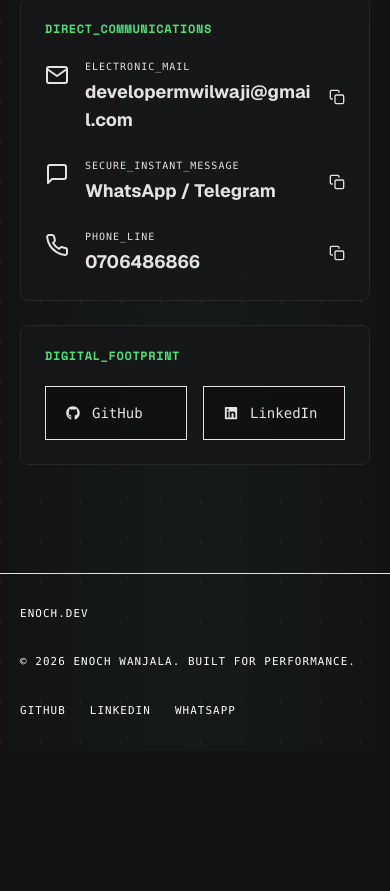
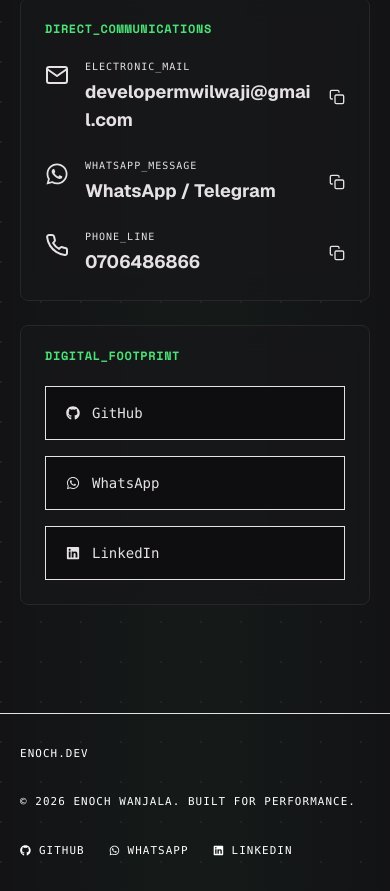
Before and after one commit to Enoch-Wanjala/my_portfolio, a React (Vite) app: page /contact in a window 390 px wide. Shown: the part 1219-2110 px from the top of the page. Before the commit the page ends 1970 px from the top, so only its background shows below. Built offline with nearby package versions, Linux system fonts and the light colour scheme; no server answers.

Commit message:
Wire WhatsApp contact links

```diff
--- a/src/components/layout/Footer.tsx
+++ b/src/components/layout/Footer.tsx
@@ -11,7 +11,8 @@ export function Footer() {
         <p className="text-muted">© 2026 Enoch Wanjala. Built for performance.</p>
         <div className="flex flex-wrap gap-6">
           {socials.slice(0, 3).map((social) => (
-            <a key={social.label} href={social.href} target="_blank" rel="noreferrer" className="hover:text-mint">
+            <a key={social.label} href={social.href} target="_blank" rel="noreferrer" className="inline-flex items-center gap-2 text-muted hover:text-mint">
+              <social.icon aria-hidden />
               {social.label}
             </a>
           ))}
--- a/src/components/sections/ContactDetails.tsx
+++ b/src/components/sections/ContactDetails.tsx
@@ -1,44 +1,67 @@
-import { FiCopy, FiMail, FiMessageSquare, FiPhone } from 'react-icons/fi';
+import { FiCopy, FiMail, FiPhone } from 'react-icons/fi';
+import { FaWhatsapp } from 'react-icons/fa6';
 import { contactInfo } from '../../data/contact';
-import { socials } from '../../data/socials';
+import { socials, whatsappUrl } from '../../data/socials';
 import { Card } from '../ui/Card';
 import { copyToClipboard } from '../../utils/copy';
 
+const phoneHref = `tel:+254${contactInfo.phone.slice(1)}`;
+
+const communicationRows = [
+  {
+    label: 'Electronic_Mail',
+    value: contactInfo.email,
+    href: `mailto:${contactInfo.email}`,
+    copyValue: contactInfo.email,
+    icon: FiMail
+  },
+  {
+    label: 'WhatsApp_Message',
+    value: 'WhatsApp / Telegram',
+    href: whatsappUrl,
+    copyValue: contactInfo.phone,
+    icon: FaWhatsapp
+  },
+  {
+    label: 'Phone_Line',
+    value: contactInfo.phone,
+    href: phoneHref,
+    copyValue: contactInfo.phone,
+    icon: FiPhone
+  }
+] as const;
+
 export function ContactDetails() {
-  const rows = [
-    ['Electronic_Mail', contactInfo.email, FiMail],
-    ['Secure_Instant_Message', 'WhatsApp / Telegram', FiMessageSquare],
-    ['Phone_Line', contactInfo.phone, FiPhone]
-  ] as const;
-
   return (
     <div className="space-y-6">
       <Card>
         <p className="eyebrow">direct_communications</p>
         <div className="mt-6 space-y-6">
-          {rows.map(([label, value, Icon]) => (
+          {communicationRows.map(({ label, value, href, copyValue, icon: Icon }) => (
             <div key={label} className="grid grid-cols-[auto_1fr_auto] gap-4">
-              <Icon className="mt-1 text-2xl text-mint" />
+              <Icon className="mt-1 text-2xl text-mint" aria-hidden />
               <div>
                 <p className="font-mono text-[10px] uppercase tracking-widest text-muted">{label}</p>
-                <p className="mt-1 break-all text-lg font-bold">{value}</p>
+                <a href={href} target={href.startsWith('http') ? '_blank' : undefined} rel={href.startsWith('http') ? 'noreferrer' : undefined} className="mt-1 block break-all text-lg font-bold hover:text-mint">
+                  {value}
+                </a>
               </div>
-              <button onClick={() => void copyToClipboard(value)} aria-label={`Copy ${label}`} className="text-muted hover:text-mint"><FiCopy /></button>
+              <button onClick={() => void copyToClipboard(copyValue)} aria-label={`Copy ${label}`} className="text-muted hover:text-mint"><FiCopy /></button>
             </div>
           ))}
         </div>
       </Card>
       <Card>
         <p className="eyebrow">digital_footprint</p>
-        <div className="mt-6 grid grid-cols-2 gap-4">
-          {socials.slice(0, 2).map((social) => (
-            <a key={social.label} href={social.href} target="_blank" rel="noreferrer" className="flex items-center gap-3 border border-line bg-black/30 px-5 py-4 font-mono text-sm hover:border-mint">
-              <social.icon /> {social.label}
+        <div className="mt-6 grid gap-4 sm:grid-cols-3">
+          {socials.slice(0, 3).map((social) => (
+            <a key={social.label} href={social.href} target="_blank" rel="noreferrer" className="flex items-center gap-3 border border-line bg-[#0e0e10] px-5 py-4 font-mono text-sm hover:border-mint hover:text-mint">
+              <social.icon className={social.label === 'WhatsApp' ? 'text-mint' : undefined} /> {social.label}
             </a>
           ))}
         </div>
       </Card>
-      <div className="hidden aspect-video border border-line bg-[radial-gradient(circle_at_50%_50%,rgba(42,211,109,.2),transparent_50%)] lg:block">
+      <div className="hidden aspect-video border border-line bg-[radial-gradient(circle_at_50%_50%,rgba(74,226,119,.18),transparent_50%)] lg:block">
         <p className="mt-[42%] px-4 font-mono text-[10px] uppercase tracking-widest text-muted">neural_net_visualization_v01</p>
       </div>
     </div>
--- a/src/components/sections/Hero.tsx
+++ b/src/components/sections/Hero.tsx
@@ -1,7 +1,10 @@
-import { FiArrowUpRight } from 'react-icons/fi';
-import { ButtonLink } from '../ui/Button';
+import { FiArrowUpRight, FiMail } from 'react-icons/fi';
+import { FaWhatsapp } from 'react-icons/fa6';
+import { ButtonAnchor, ButtonLink } from '../ui/Button';
 import { Reveal } from '../animations/Reveal';
 import { CodeWindow } from './CodeWindow';
+import { whatsappUrl } from '../../data/socials';
+import { site } from '../../constants/site';
 
 export function Hero() {
   return (
@@ -19,8 +22,12 @@ export function Hero() {
         </p>
         <div className="mt-9 flex flex-wrap gap-3">
           <ButtonLink to="/projects">View My Work <FiArrowUpRight /></ButtonLink>
-          <ButtonLink to="/contact" variant="ghost">WhatsApp</ButtonLink>
-          <ButtonLink to="/contact" variant="ghost">Email</ButtonLink>
+          <ButtonAnchor href={whatsappUrl} target="_blank" rel="noreferrer" variant="ghost" aria-label="Message Enoch on WhatsApp">
+            <FaWhatsapp /> WhatsApp
+          </ButtonAnchor>
+          <ButtonAnchor href={`mailto:${site.email}`} variant="ghost" aria-label="Email Enoch">
+            <FiMail /> Email
+          </ButtonAnchor>
         </div>
       </Reveal>
       <Reveal className="mt-10 max-w-[52rem]">
--- a/src/components/ui/Button.tsx
+++ b/src/components/ui/Button.tsx
@@ -4,6 +4,7 @@ import { cn } from '../../utils/cn';
 
 type ButtonProps = ButtonHTMLAttributes<HTMLButtonElement> & { variant?: 'primary' | 'ghost'; children: ReactNode };
 type LinkProps = AnchorHTMLAttributes<HTMLAnchorElement> & { to: string; variant?: 'primary' | 'ghost'; children: ReactNode };
+type AnchorProps = AnchorHTMLAttributes<HTMLAnchorElement> & { href: string; variant?: 'primary' | 'ghost'; children: ReactNode };
 
 const styles = {
   primary: 'bg-[#22c55e] text-[#004b1e] hover:bg-[#4be277] active:scale-95',
@@ -21,3 +22,11 @@ export function ButtonLink({ className, variant = 'primary', to, children, ...pr
     </Link>
   );
 }
+
+export function ButtonAnchor({ className, variant = 'primary', href, children, ...props }: AnchorProps) {
+  return (
+    <a className={cn('btn', styles[variant], className)} href={href} {...props}>
+      {children}
+    </a>
+  );
+}
--- a/src/data/socials.ts
+++ b/src/data/socials.ts
@@ -2,9 +2,11 @@ import { FaGithub, FaLinkedin, FaWhatsapp, FaXTwitter } from 'react-icons/fa6';
 import type { Social } from '../types';
 import { site } from '../constants/site';
 
+export const whatsappUrl = `https://wa.me/254${site.phone.slice(1)}?text=${encodeURIComponent('Hi Enoch, I came from your portfolio and would like to discuss a project.')}`;
+
 export const socials: Social[] = [
   { label: 'GitHub', href: 'https://github.com/Enoch-Wanjala', icon: FaGithub },
+  { label: 'WhatsApp', href: whatsappUrl, icon: FaWhatsapp },
   { label: 'LinkedIn', href: 'https://linkedin.com/', icon: FaLinkedin },
-  { label: 'WhatsApp', href: `https://wa.me/254${site.phone.slice(1)}`, icon: FaWhatsapp },
   { label: 'Twitter', href: 'https://x.com/', icon: FaXTwitter }
 ];
```
